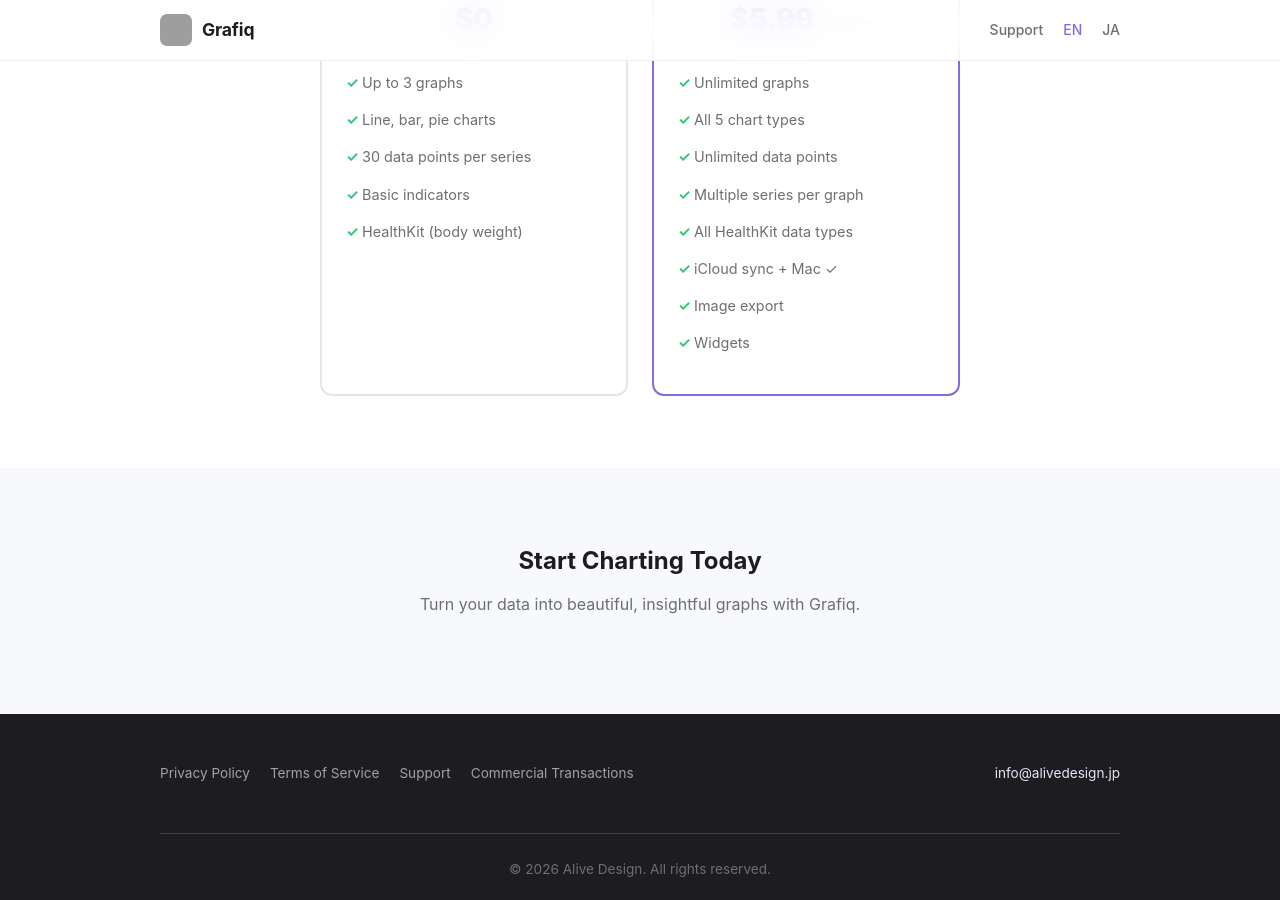
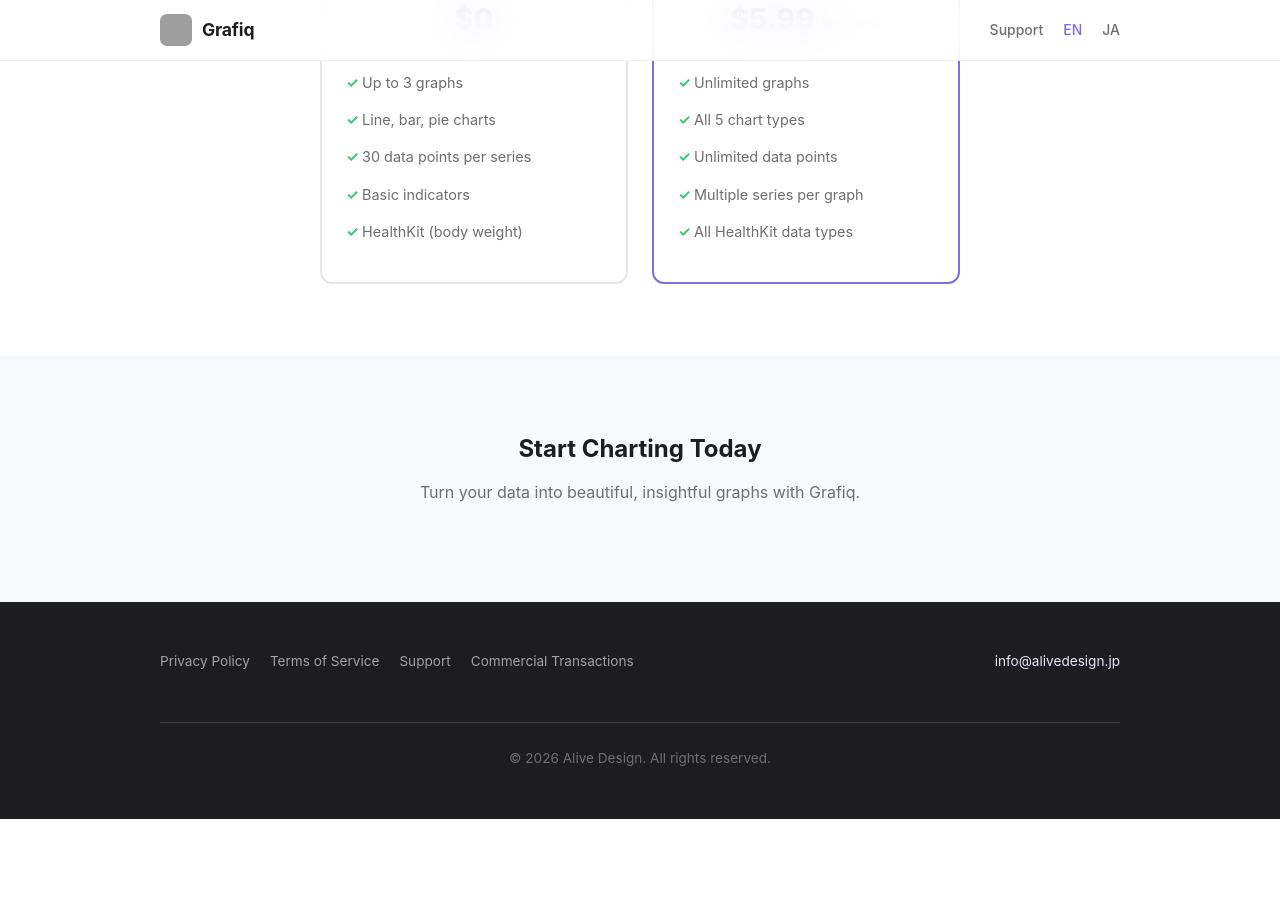
Before and after one commit to AliveDesign-JP/grafiq-docs, a Jekyll site: the page built from index.html, in a window 1280 px wide and 900 px high, scrolled down 1528 px. Built offline with Jekyll 4.4.1, drawn with Linux system fonts in a browser that asks for light colours; after the commit the page ends 2347 px from its top, so only the background shows below that; grey boxes are pictures that could not be loaded.

Commit message:
fix: Pro 特典リストから Free 機能を削除

```diff
--- a/index.html
+++ b/index.html
@@ -113,9 +113,7 @@
                     <li>Unlimited data points</li>
                     <li>Multiple series per graph</li>
                     <li>All HealthKit data types</li>
-                    <li>iCloud sync + Mac ✓</li>
-                    <li>Image export</li>
-                    <li>Widgets</li>
+
                 </ul>
             </div>
         </div>
```
